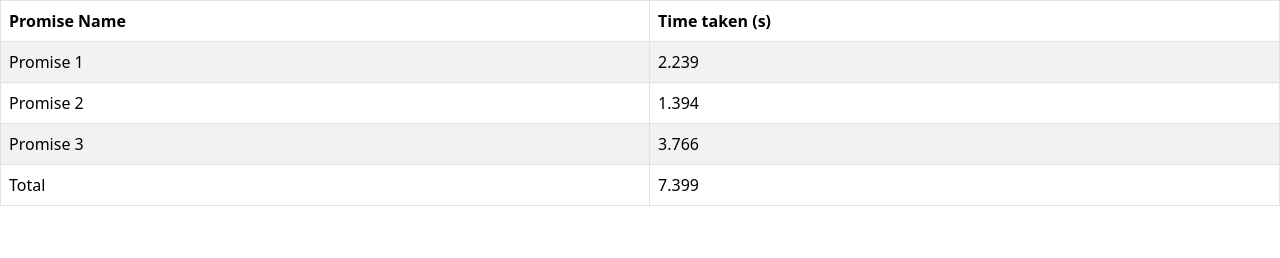
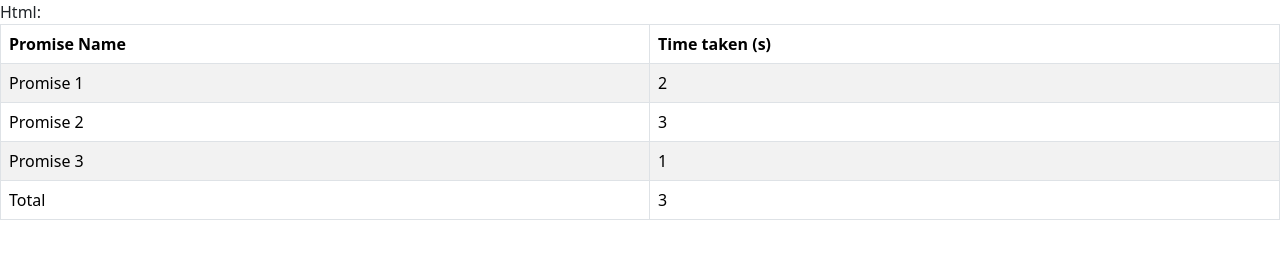
Before and after one commit to acciojob/wait-for-multiple-promises-arjunsinghbazal, a website: page main.html in a window 1280 px wide. Drawn offline with nearby package versions, Linux system fonts and the light colour scheme.

Commit message:
created a submission

```diff
--- a/main.html
+++ b/main.html
@@ -1,3 +1,5 @@
+Html:
+
 <!DOCTYPE html>
 
 <html>
--- a/script.js
+++ b/script.js
@@ -1,59 +1,52 @@
-//your JS code here. If required.
-// Get the table body element
-const tableBody = document.querySelector("#output");
+const res = document.getElementById("output");
 
-// Create an array with 3 Promises
 const promises = [
-  createRandomPromise(),
-  createRandomPromise(),
-  createRandomPromise()
+  new Promise((resolve) => {
+    const time = Math.floor(Math.random() * 3 + 1) * 1000;
+    setTimeout(() => resolve({ name: "Promise 1", time: time / 1000 }), time);
+  }),
+  new Promise((resolve) => {
+    const time = Math.floor(Math.random() * 3 + 1) * 1000;
+    setTimeout(() => resolve({ name: "Promise 2", time: time / 1000 }), time);
+  }),
+  new Promise((resolve) => {
+    const time = Math.floor(Math.random() * 3 + 1) * 1000;
+    setTimeout(() => resolve({ name: "Promise 3", time: time / 1000 }), time);
+  }),
 ];
 
-// Add a loading row to the table
-const loadingRow = document.createElement("tr");
-const loadingCell = document.createElement("td");
-loadingCell.setAttribute("colspan", "2");
-loadingCell.textContent = "Loading...";
-loadingRow.appendChild(loadingCell);
-tableBody.appendChild(loadingRow);
+async function callFns() {
+  const start = new Date();
+  // Use Promise.all to wait for all Promises to resolve
+  res.innerHTML += `
+            <tr id="loading">
+                <td colspan=2>Loading...</td>
+            </tr>
+          `;
+  await Promise.all(promises)
+    .then((results) => {
+      res.innerHTML = ``;
+      // Log the array of results
+      results.forEach((e) => {
+        res.innerHTML += `
+            <tr>
+                <td>${e.name}</td>
+                <td>${e.time}</td>
+            </tr>
+          `;
+      });
+    })
+    .catch((error) => {
+      console.error(error);
+    });
 
-// Wait for all the Promises to resolve using Promise.all
-Promise.all(promises)
-  .then(results => {
-    // Remove the loading row from the table
-    tableBody.removeChild(loadingRow);
-
-    // Populate the table with the Promise results
-    for (let i = 0; i < results.length; i++) {
-      const result = results[i];
-      const row = document.createElement("tr");
-      const nameCell = document.createElement("td");
-      nameCell.textContent = `Promise ${i + 1}`;
-      const timeCell = document.createElement("td");
-      timeCell.textContent = `${result.toFixed(3)}`;
-      row.appendChild(nameCell);
-      row.appendChild(timeCell);
-      tableBody.appendChild(row);
-    }
-
-    // Add a row for the total time taken
-    const totalTime = results.reduce((acc, curr) => acc + curr, 0);
-    const totalRow = document.createElement("tr");
-    const totalNameCell = document.createElement("td");
-    totalNameCell.textContent = "Total";
-    const totalTimeCell = document.createElement("td");
-    totalTimeCell.textContent = `${totalTime.toFixed(3)}`;
-    totalRow.appendChild(totalNameCell);
-    totalRow.appendChild(totalTimeCell);
-    tableBody.appendChild(totalRow);
-  });
-
-// Helper function to create a Promise that resolves after a random time between 1 and 3 seconds
-function createRandomPromise() {
-  const randomTime = Math.floor(Math.random() * 3000) + 1000;
-  return new Promise(resolve => {
-    setTimeout(() => {
-      resolve(randomTime / 1000);
-    }, randomTime);
-  });
+  const end = new Date();
+  const timeInMillis = end - start;
+  res.innerHTML += `
+            <tr>
+                <td>Total</td>
+                <td>${timeInMillis / 1000}</td>
+            </tr>
+          `;
 }
+callFns();
```
